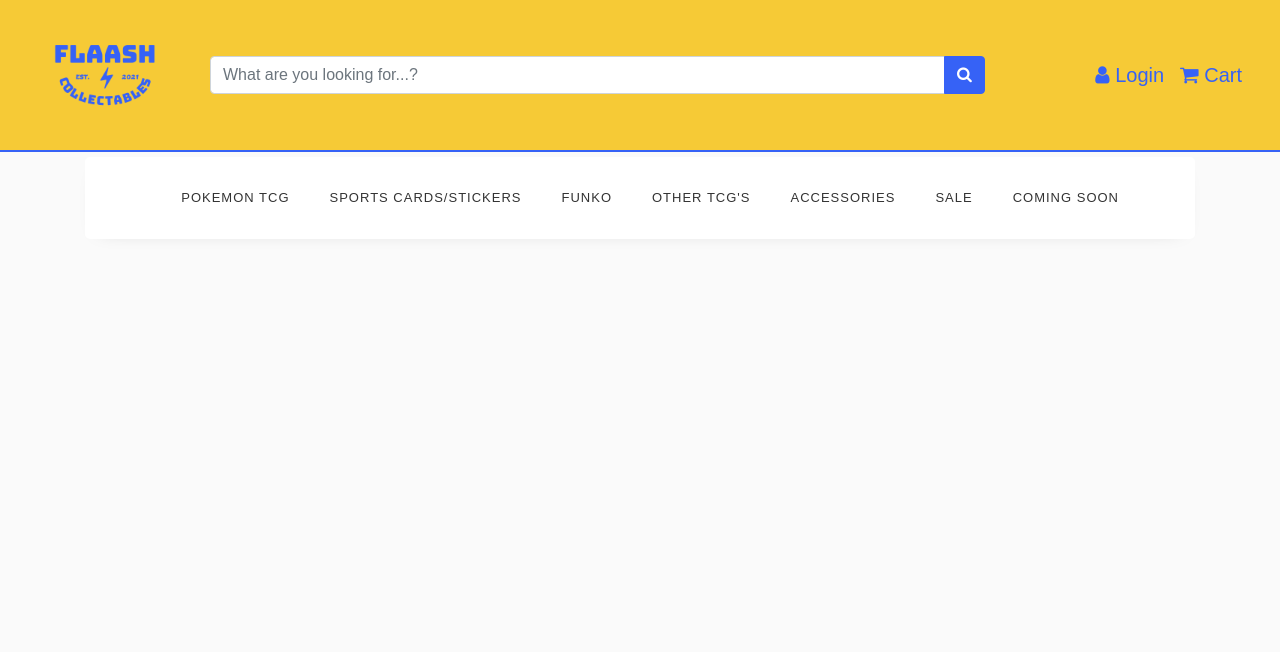
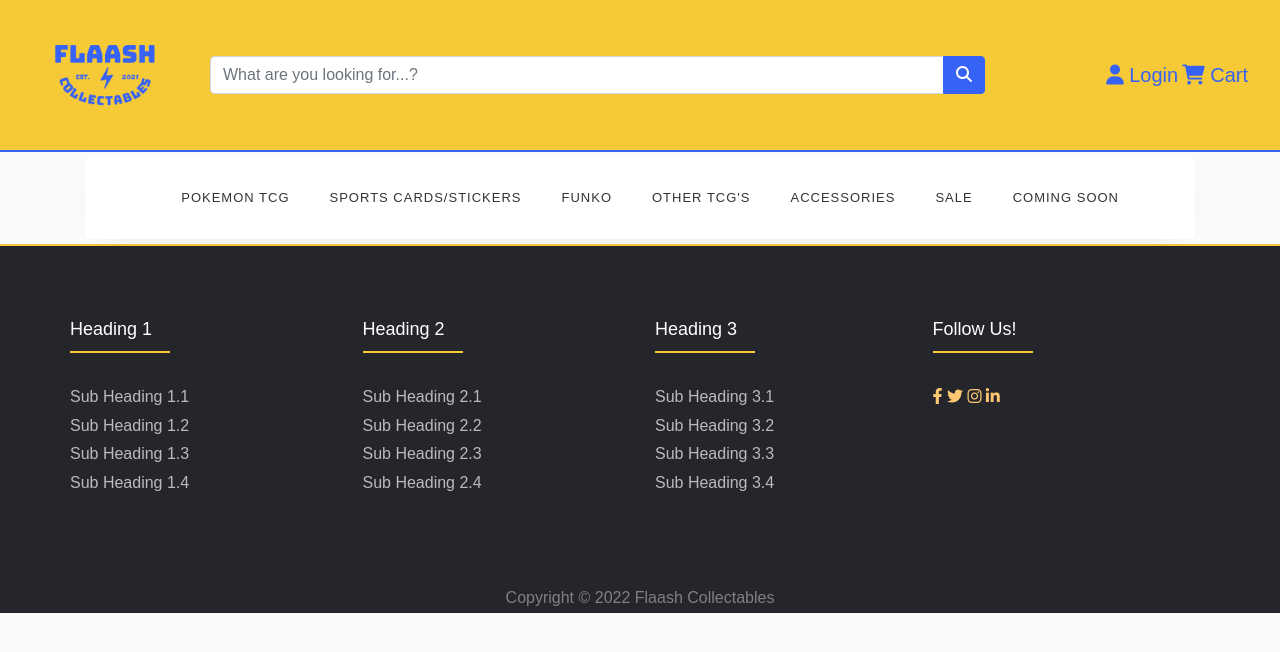
Before and after one commit to GeorgeKilleen1996/django_FlaashCollectables_website, a Django app: page / in a window 1280 px wide. Shown: the top 652 px of the page. Run offline with Django 4.2, Linux system fonts and the light colour scheme; some libraries are stand-ins or nearby versions.

Commit message:
Added the basic version of the footer, still need to change the socials sizing and add the correct information in the footer

```diff
--- a/flaashCollectables/templates/flaashCollectables/base.html
+++ b/flaashCollectables/templates/flaashCollectables/base.html
@@ -1,3 +1,5 @@
+<!-- WEBPAGE TEMPLATE -->
+
 {% load static %}
 <!doctype html>
 <html lang="en">
@@ -11,6 +13,7 @@
 
 	<!-- Add icon library -->
 	<link rel="stylesheet" href="https://cdnjs.cloudflare.com/ajax/libs/font-awesome/4.7.0/css/font-awesome.min.css">
+	<link rel="stylesheet" type="text/css" href="https://cdnjs.cloudflare.com/ajax/libs/font-awesome/6.1.1/css/all.min.css">
 
 	</head>
 	<body>
@@ -42,7 +45,7 @@
 		</div>
 		<!-- END HEADER -->
 		<!-- START NAVBAR -->
-		<div class="container" style="padding-top: 7px;">
+		<div class="container" style="padding-top: 7px; padding-bottom: 7px;">
 			<nav class="navbar navbar-expand-lg ftco_navbar ftco-navbar-light " id="ftco-navbar">
 		    <div class="container">
 		    	<div class="container align-items-center">
@@ -67,9 +70,63 @@
 
 	<!-- NAVBAR SCRIPTS -->
 	<script src="{% static 'flaashCollectables/js/jquery.min.js' %}"></script>
-  <script src="js/popper.js"></script>
-  <script src="js/bootstrap.min.js"></script>
-  <script src="js/main.js"></script>
+  <script src="{% static 'flaashCollectables/js/popper.js' %}"></script>
+  <script src="{% static 'flaashCollectables/js/bootstrap.min.js' %}"></script>
+  <script src="{% static 'flaashCollectables/js/main.js' %}"></script>
+
+  <!-- FOOTER START -->
+
+  <footer class="footer" style="background-color: #24262b; padding-top: 70px; box-shadow: 0px -2px #F6CA36;">
+  	<div class="container" style="max-width: 1170px; margin: auto;">
+  		<div class="row" style="display: flex; flex-wrap: wrap;">
+  			<div class="footer-col" style="width: 25%; padding: 0 15px; ">
+  				<h4 style="font-size: 18px; color: #fff; text-transform: capitalize;">Heading 1</h4>
+  				<div class="container" style="width: 100px; height: 2px; background-color: #F6CA36;  margin-bottom: 30px; margin-left: 0px;"></div>
+  				<ul style="list-style: none; padding-left: 0px;">
+  					<li><a href="#" style="font-size: 16px; text-transform: capitalize; color: #fff; text-decoration: none; font-weight: 300; color: #bbb; display: block;">Sub Heading 1.1</a></li>
+  					<li><a href="#" style="font-size: 16px; text-transform: capitalize; color: #fff; text-decoration: none; font-weight: 300; color: #bbb; display: block;">Sub Heading 1.2</a></li>
+  					<li><a href="#" style="font-size: 16px; text-transform: capitalize; color: #fff; text-decoration: none; font-weight: 300; color: #bbb; display: block;">Sub Heading 1.3</a></li>
+  					<li><a href="#" style="font-size: 16px; text-transform: capitalize; color: #fff; text-decoration: none; font-weight: 300; color: #bbb; display: block;">Sub Heading 1.4</a></li>
+  				</ul>
+  			</div>
+  			<div class="footer-col" style="width: 25%; padding: 0 15px;">
+  				<h4 style="font-size: 18px; color: #fff; text-transform: capitalize;">Heading 2</h4>
+  				<div class="container" style="width: 100px; height: 2px; background-color: #F6CA36;  margin-bottom: 30px; margin-left: 0px;"></div>
+  				<ul style="list-style: none; padding-left: 0px;">
+  					<li><a href="#" style="font-size: 16px; text-transform: capitalize; color: #fff; text-decoration: none; font-weight: 300; color: #bbb; display: block;">Sub Heading 2.1</a></li>
+  					<li><a href="#" style="font-size: 16px; text-transform: capitalize; color: #fff; text-decoration: none; font-weight: 300; color: #bbb; display: block;">Sub Heading 2.2</a></li>
+  					<li><a href="#" style="font-size: 16px; text-transform: capitalize; color: #fff; text-decoration: none; font-weight: 300; color: #bbb; display: block;">Sub Heading 2.3</a></li>
+  					<li><a href="#" style="font-size: 16px; text-transform: capitalize; color: #fff; text-decoration: none; font-weight: 300; color: #bbb; display: block;">Sub Heading 2.4</a></li>
+  				</ul>
+  			</div>
+  			<div class="footer-col" style="width: 25%; padding: 0 15px;">
+  				<h4 style="font-size: 18px; color: #fff; text-transform: capitalize;">Heading 3</h4>
+  				<div class="container" style="width: 100px; height: 2px; background-color: #F6CA36;  margin-bottom: 30px; margin-left: 0px;"></div>
+  				<ul style="list-style: none; padding-left: 0px;">
+  					<li><a href="#" style="font-size: 16px; text-transform: capitalize; color: #fff; text-decoration: none; font-weight: 300; color: #bbb; display: block;">Sub Heading 3.1</a></li>
+  					<li><a href="#" style="font-size: 16px; text-transform: capitalize; color: #fff; text-decoration: none; font-weight: 300; color: #bbb; display: block;">Sub Heading 3.2</a></li>
+  					<li><a href="#" style="font-size: 16px; text-transform: capitalize; color: #fff; text-decoration: none; font-weight: 300; color: #bbb; display: block;">Sub Heading 3.3</a></li>
+  					<li><a href="#" style="font-size: 16px; text-transform: capitalize; color: #fff; text-decoration: none; font-weight: 300; color: #bbb; display: block;">Sub Heading 3.4</a></li>
+  				</ul>
+  			</div>
+  			<div class="social-links">
+  				<h4 style="font-size: 18px; color: #fff; text-transform: capitalize;">Follow Us!</h4>
+  				<div class="container" style="width: 100px; height: 2px; background-color: #F6CA36;  margin-bottom: 30px; margin-left: 0px;"></div>
+  				<div>
+  					<a href="#"><i class="fab fa-facebook-f"></i></a>
+  					<a href="#"><i class="fab fa-twitter"></i></a>
+  					<a href="#"><i class="fab fa-instagram"></i></a>
+  					<a href="#"><i class="fab fa-linkedin-in"></i></a>
+  				</div>
+  			</div>
+  		</div>
+  		<div class="container-flex" style="width: 100%; text-align: center; padding-top: 70px;">
+  			Copyright © 2022 Flaash Collectables
+  		</div>
+  	</div>
+  </footer>
+
+  <!-- FOOTER END -->
 
 
 	</body>
```
Also changed, not shown: static/flaashCollectables/css/style.css, static/flaashCollectables/scss/style.scss (line endings or trailing spaces).
